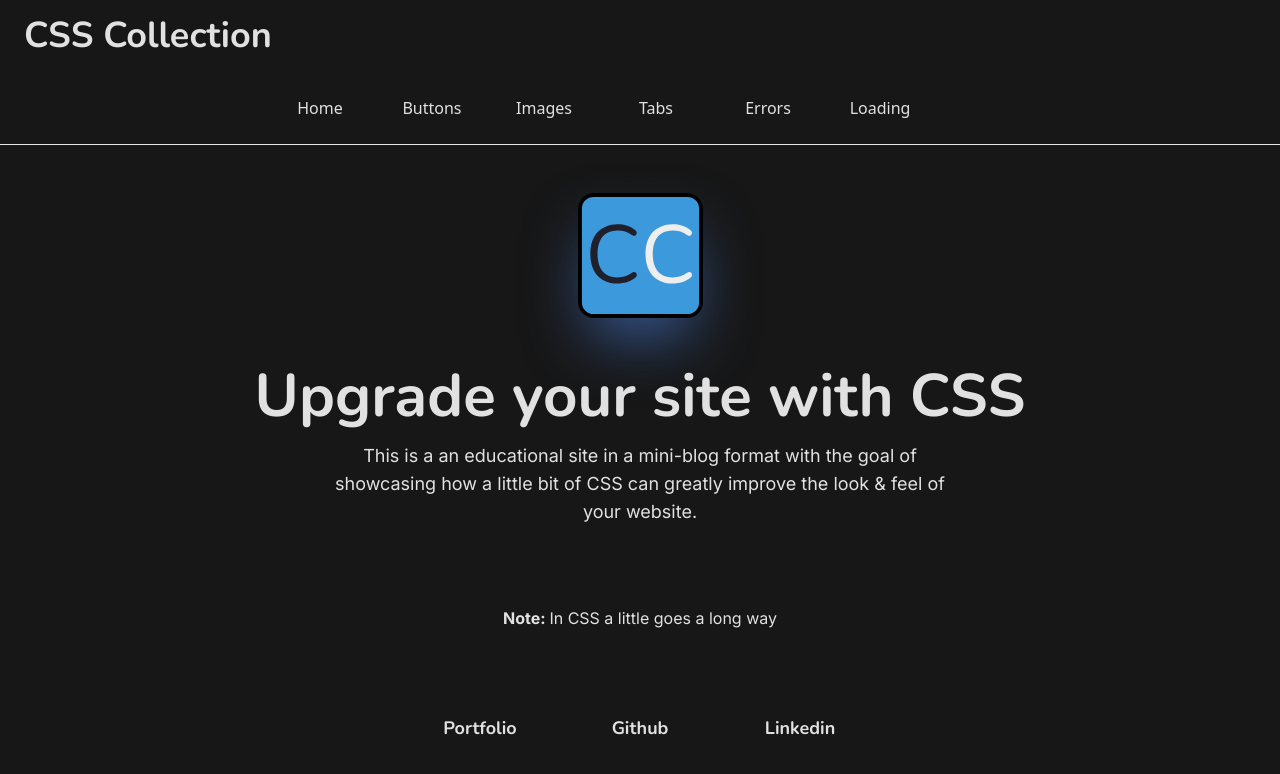
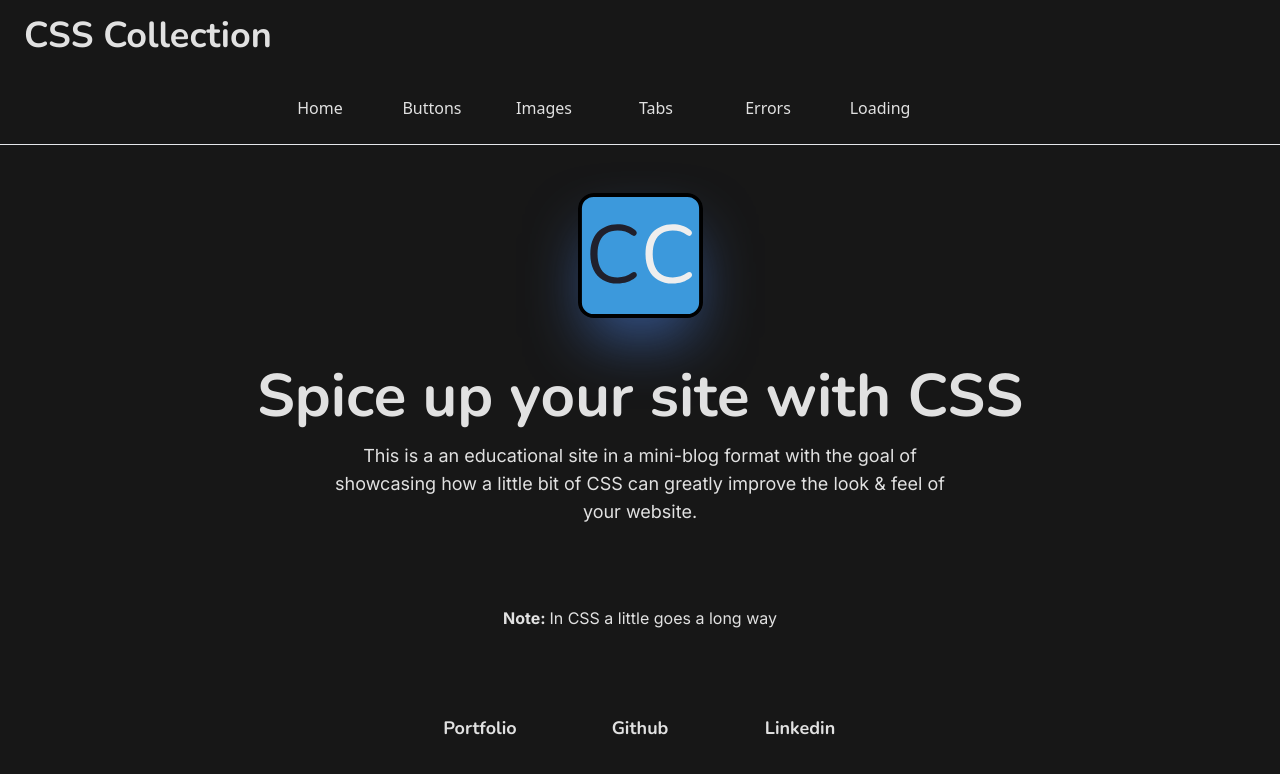
Before and after one commit to Denito37/css_collection, a React (Vite) app: page /tab in a window 1280 px wide. Shown: the top 774 px of the page. Built offline with nearby package versions, Linux system fonts and the light colour scheme.

Commit message:
footer link change

```diff
--- a/src/components/footer.jsx
+++ b/src/components/footer.jsx
@@ -4,7 +4,7 @@ export default function Footer(){
     return(
         <footer className=" p-4 font-bold mx-auto md:grid md:grid-cols-3 max-w-lg">
             <h2 className="text-lg text-center p-1">
-                    <a className=" p-1 rounded-lg hover:bg-slate-100 hover:text-zinc-900 transition-all duration-300" href="https://denito37.github.io/wdp/" target="_blank" rel="noopener noreferrer">
+                    <a className=" p-1 rounded-lg hover:bg-slate-100 hover:text-zinc-900 transition-all duration-300" href="https://dev-portfolio-denito37.vercel.app" target="_blank" rel="noopener noreferrer">
                         Portfolio
                     </a>
                 </h2>
--- a/src/components/home.jsx
+++ b/src/components/home.jsx
@@ -9,7 +9,7 @@ export default function Home(){
             </div>
             <section className=" p-4 md:max-w-5xl md:p-8 md:mx-auto">
                 <h2 className=" text-4xl text-center font-bold md:text-6xl">
-                    Upgrade your site with
+                    Spice up your site with
                     <span className=" transition-[color] hover:text-sky-500"> CSS </span>
                 </h2>
                 <p className=" px-8 py-4 text-center mx-auto text-lg max-w-[40ch] md:max-w-[60ch]">
```
